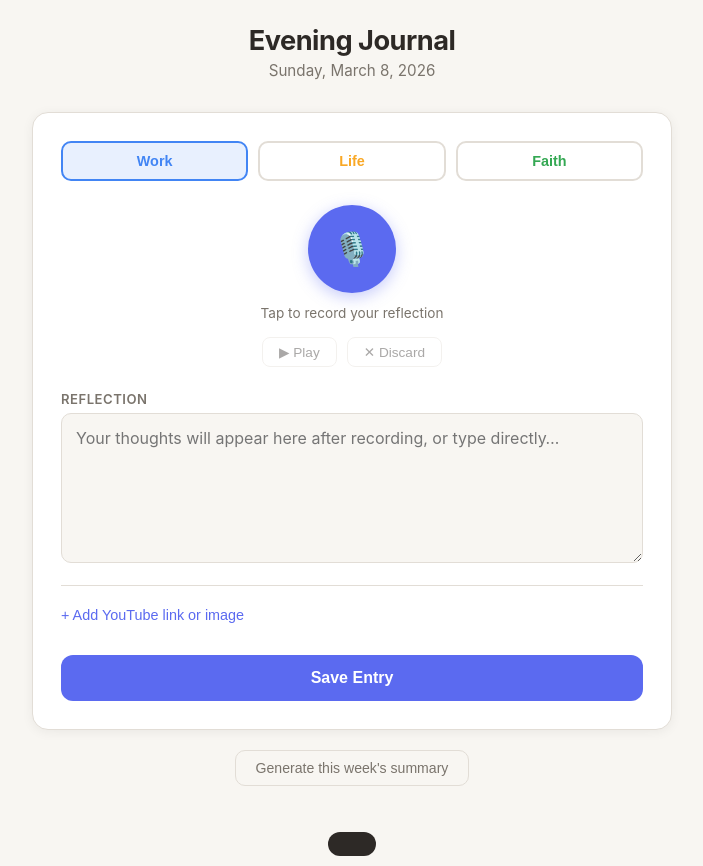
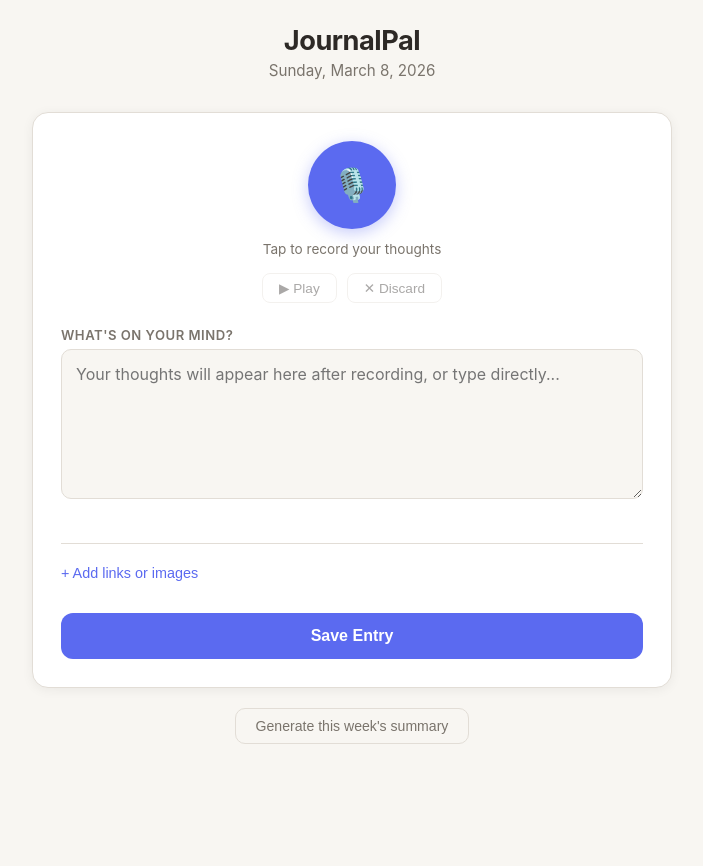
Before and after one commit to zczhuang/pdf_test, a Flask app: page / in a window 1280 px wide. Shown: the whole page, without its empty margins (288-991 px from the left). After the commit the page ends 744 px from the top, so only its background shows below. Run offline with Flask 3, Linux system fonts and the light colour scheme.

Commit message:
Remove fixed categories, add LLM auto-tagging, multi-language support, media URLs
- Remove Work/Life/Faith category selector — free-form thoughts only
- Add Claude-powered auto-tagging on every entry save
- Support multiple media URL inputs (YouTube, Google Photos, any link)
- Add Mandarin Chinese (Simplified + Traditional) to speech recognition
- Update weekly summary to use emergent themes instead of fixed domains

Co-Authored-By: Claude Opus 4.6 <noreply@anthropic.com>

```diff
--- a/app.py
+++ b/app.py
@@ -4,11 +4,12 @@ Journal & Knowledge Management System — Flask backend.
 Routes:
   GET  /              → serve the journal UI
   POST /transcribe    → transcribe voice audio, return text
-  POST /entry         → save a journal entry to Google Drive
-  POST /summarize     → generate weekly summary via Claude (also called by Cloud Scheduler)
+  POST /entry         → save a journal entry to Google Drive (auto-tagged by LLM)
+  POST /summarize     → generate weekly summary via Claude
   GET  /health        → health check for Cloud Run
 """
 
+import json
 import os
 from datetime import datetime, timezone
 
@@ -29,14 +30,13 @@ def _today() -> str:
 
 def _current_week_label() -> str:
     now = datetime.now(timezone.utc)
-    # ISO week: e.g. "Week of March 3, 2026"
     week_start = now - __import__("datetime").timedelta(days=now.weekday())
     return f"Week of {week_start.strftime('%B %-d, %Y')}"
 
 
 def _current_week_iso() -> str:
     now = datetime.now(timezone.utc)
-    return now.strftime("%G-W%V")  # e.g. 2026-W10
+    return now.strftime("%G-W%V")
 
 
 def _week_start_date() -> str:
@@ -61,7 +61,7 @@ def health():
 def transcribe():
     """
     Receive an audio blob from the browser, return transcribed text.
-    Body: multipart/form-data with field 'audio' (blob).
+    Supports English and Mandarin Chinese (auto-detected).
     """
     if "audio" not in request.files:
         return jsonify({"error": "No audio file provided"}), 400
@@ -85,24 +85,30 @@ def transcribe():
 @app.post("/entry")
 def save_entry():
     """
-    Save a journal entry.
+    Save a journal entry. LLM auto-tags the content.
 
     Accepts multipart/form-data:
-      category   (str)  work | life | faith
-      text       (str)  reflection text
-      youtube_url (str) optional YouTube URL
-      audio      (file) optional: save the raw recording to Drive
-      image      (file) optional: attach an image
+      text        (str)  thoughts/reflection text
+      media_urls  (str)  JSON array of URLs (YouTube, Google Photos, any link)
+      audio       (file) optional: save the raw recording to Drive
+      image       (file) optional: attach an image
     """
-    category = request.form.get("category", "life")
     text = (request.form.get("text") or "").strip()
-    youtube_url = (request.form.get("youtube_url") or "").strip()
 
     if not text:
-        return jsonify({"error": "Reflection text is required"}), 400
+        return jsonify({"error": "Please write or record something first"}), 400
 
     date = _today()
     media_links: list[dict] = []
+    media_urls: list[str] = []
+
+    # Parse media URLs from the form
+    raw_media_urls = request.form.get("media_urls", "")
+    if raw_media_urls:
+        try:
+            media_urls = json.loads(raw_media_urls)
+        except json.JSONDecodeError:
+            pass
 
     # Upload raw audio to Drive if provided
     if "audio" in request.files:
@@ -137,28 +143,38 @@ def save_entry():
             except Exception:
                 app.logger.exception("Image upload failed — skipping")
 
-    # Enrich YouTube URL
-    youtube_title = None
-    if youtube_url:
-        try:
-            from services.youtube_service import enrich_youtube_url
-            info = enrich_youtube_url(youtube_url)
-            youtube_title = info.get("title", youtube_url)
-        except Exception:
-            app.logger.exception("YouTube enrichment failed — using raw URL")
+    # Enrich YouTube URLs
+    enriched_urls: list[dict] = []
+    for url in media_urls:
+        label = url
+        if "youtube.com" in url or "youtu.be" in url:
+            try:
+                from services.youtube_service import enrich_youtube_url
+                info = enrich_youtube_url(url)
+                label = info.get("title", url)
+            except Exception:
+                app.logger.exception("YouTube enrichment failed — using raw URL")
+        enriched_urls.append({"label": label, "url": url})
+
+    # Auto-tag the entry with Claude
+    tags: list[str] = []
+    try:
+        from services.claude_service import tag_entry
+        tags = tag_entry(text)
+    except Exception:
+        app.logger.exception("Auto-tagging failed — saving without tags")
 
     # Write entry to Drive
     try:
         from services.drive_service import write_entry
         drive_url = write_entry(
             date=date,
-            category=category,
             text=text,
-            youtube_url=youtube_url or None,
-            youtube_title=youtube_title,
+            tags=tags,
+            media_urls=enriched_urls or None,
             media_links=media_links or None,
         )
-        return jsonify({"success": True, "drive_url": drive_url, "date": date})
+        return jsonify({"success": True, "drive_url": drive_url, "date": date, "tags": tags})
     except Exception as e:
         app.logger.exception("Entry write failed")
         return jsonify({"error": str(e)}), 500
@@ -168,10 +184,6 @@ def save_entry():
 def summarize():
     """
     Generate a weekly summary for the current week.
-    Called automatically by Cloud Scheduler every Sunday, or manually from the UI.
-
-    Optional JSON body:
-      { "week_start": "YYYY-MM-DD" }   ← override which week to summarize
     """
     body = request.get_json(silent=True) or {}
     since_date = body.get("week_start") or _week_start_date()
--- a/services/speech_service.py
+++ b/services/speech_service.py
@@ -39,6 +39,7 @@ def transcribe_audio(audio_bytes: bytes, mime_type: str = "audio/webm") -> str:
         encoding=encoding,
         sample_rate_hertz=sample_rate,
         language_code="en-US",
+        alternative_language_codes=["cmn-Hans-CN", "cmn-Hant-TW"],
         enable_automatic_punctuation=True,
         model="latest_long",
     )
--- a/templates/index.html
+++ b/templates/index.html
@@ -18,14 +18,10 @@
       --muted:    #7a746c;
       --accent:   #5b6af0;
       --accent-h: #4455e0;
-      --work:     #e8f0fe;
-      --work-b:   #4285f4;
-      --life:     #fef3e0;
-      --life-b:   #f9a825;
-      --faith:    #f0f8f0;
-      --faith-b:  #34a853;
       --danger:   #d93025;
       --rec:      #ea4335;
+      --tag-bg:   #eef0fb;
+      --tag-text: #4455e0;
     }
 
     body {
@@ -58,27 +54,7 @@
       box-shadow: 0 2px 12px rgba(0,0,0,.06);
     }
 
-    /* ── Category ── */
-    .category-row { display: flex; gap: 10px; margin-bottom: 24px; }
-    .cat-btn {
-      flex: 1;
-      padding: 10px 0;
-      border: 2px solid var(--border);
-      border-radius: 10px;
-      background: transparent;
-      cursor: pointer;
-      font-size: 0.9rem;
-      font-weight: 600;
-      transition: all .15s;
-    }
-    .cat-btn[data-cat="work"]  { color: var(--work-b);  }
-    .cat-btn[data-cat="life"]  { color: var(--life-b);  }
-    .cat-btn[data-cat="faith"] { color: var(--faith-b); }
-    .cat-btn[data-cat="work"].active  { background: var(--work);  border-color: var(--work-b);  }
-    .cat-btn[data-cat="life"].active  { background: var(--life);  border-color: var(--life-b);  }
-    .cat-btn[data-cat="faith"].active { background: var(--faith); border-color: var(--faith-b); }
-
-    /* ── Voice recorder ── */
+    /* Voice recorder */
     .mic-section {
       display: flex;
       flex-direction: column;
@@ -145,13 +121,13 @@
     }
     textarea:focus { outline: none; border-color: var(--accent); }
 
-    /* ── Optional fields ── */
-    .optional-section {
+    /* Media links section */
+    .media-section {
       border-top: 1px solid var(--border);
       padding-top: 18px;
       margin-bottom: 18px;
     }
-    .optional-toggle {
+    .media-toggle {
       background: none;
       border: none;
       color: var(--accent);
@@ -192,7 +197,28 @@
     input[type="file"] { display: none; }
     #imagePreview { max-width: 100%; border-radius: 8px; margin-bottom: 12px; display: none; }
 
-    /* ── Save button ── */
+    .hint { font-size: 0.78rem; color: var(--muted); margin-bottom: 14px; }
+
+    /* Tags display */
+    .tags-display {
+      display: flex;
+      flex-wrap: wrap;
+      gap: 6px;
+      margin-top: 8px;
+      margin-bottom: 14px;
+      min-height: 0;
+    }
+    .tag {
+      display: inline-block;
+      padding: 3px 10px;
+      background: var(--tag-bg);
+      color: var(--tag-text);
+      border-radius: 12px;
+      font-size: 0.78rem;
+      font-weight: 500;
+    }
+
+    /* Save button */
     #saveBtn {
       width: 100%;
       padding: 14px;
@@ -251,45 +277,47 @@
 <body>
 
 <header>
-  <h1>Evening Journal</h1>
+  <h1>JournalPal</h1>
   <p id="dateDisplay"></p>
 </header>
 
 <div class="card">
 
-  <!-- Category -->
-  <div class="category-row">
-    <button class="cat-btn active" data-cat="work">Work</button>
-    <button class="cat-btn" data-cat="life">Life</button>
-    <button class="cat-btn" data-cat="faith">Faith</button>
-  </div>
-
   <!-- Voice recorder -->
   <div class="mic-section">
-    <button id="micBtn" title="Record voice reflection">🎙️</button>
-    <span id="micStatus">Tap to record your reflection</span>
+    <button id="micBtn" title="Record your thoughts">🎙️</button>
+    <span id="micStatus">Tap to record your thoughts</span>
     <div class="mic-controls">
       <button id="playBtn" disabled>▶ Play</button>
       <button id="discardBtn" disabled>✕ Discard</button>
     </div>
   </div>
 
-  <!-- Reflection text -->
-  <label for="reflectionText">Reflection</label>
+  <!-- Thoughts text -->
+  <label for="reflectionText">What's on your mind?</label>
   <textarea
     id="reflectionText"
-    placeholder="Your thoughts will appear here after recording, or type directly…"
+    placeholder="Your thoughts will appear here after recording, or type directly..."
   ></textarea>
 
-  <!-- Optional extras -->
-  <div class="optional-section">
-    <button class="optional-toggle" id="optToggle">+ Add YouTube link or image</button>
-    <div class="optional-fields" id="optFields">
-      <label for="youtubeUrl">YouTube URL</label>
-      <input type="url" id="youtubeUrl" placeholder="https://youtube.com/watch?v=..." />
+  <!-- AI tags (shown after save) -->
+  <div id="tagsContainer" class="tags-display"></div>
 
-      <label>Image</label>
-      <label class="file-label" for="imageInput">Choose image…</label>
+  <!-- Media links -->
+  <div class="media-section">
+    <button class="media-toggle" id="mediaToggle">+ Add links or images</button>
+    <div class="media-fields" id="mediaFields">
+      <p class="hint">Paste YouTube, Google Photos, or any image/video URL</p>
+      <div id="mediaLinksContainer">
+        <div class="media-link-row">
+          <input type="url" placeholder="https://..." class="media-link-input" />
+          <button class="remove-link-btn" title="Remove">&times;</button>
+        </div>
+      </div>
+      <button id="addLinkBtn">+ Add another link</button>
+
+      <label style="margin-top:8px">Upload image</label>
+      <label class="file-label" for="imageInput">Choose image...</label>
       <input type="file" id="imageInput" accept="image/*" capture="camera" />
       <img id="imagePreview" alt="preview" />
     </div>
@@ -307,30 +335,38 @@
 <div id="toast"></div>
 
 <script>
-  // ── Date display ──────────────────────────────────────────────────────────
+  // Date display
   const now = new Date();
   document.getElementById("dateDisplay").textContent =
     now.toLocaleDateString("en-US", { weekday:"long", year:"numeric", month:"long", day:"numeric" });
 
-  // ── Category selector ─────────────────────────────────────────────────────
-  let category = "work";
-  document.querySelectorAll(".cat-btn").forEach(btn => {
-    btn.addEventListener("click", () => {
-      document.querySelectorAll(".cat-btn").forEach(b => b.classList.remove("active"));
-      btn.classList.add("active");
-      category = btn.dataset.cat;
-    });
+  // Media toggle
+  document.getElementById("mediaToggle").addEventListener("click", () => {
+    const f = document.getElementById("mediaFields");
+    f.classList.toggle("open");
+    document.getElementById("mediaToggle").textContent =
+      f.classList.contains("open") ? "− Hide media" : "+ Add links or images";
   });
 
-  // ── Optional toggle ───────────────────────────────────────────────────────
-  document.getElementById("optToggle").addEventListener("click", () => {
-    const f = document.getElementById("optFields");
-    f.classList.toggle("open");
-    document.getElementById("optToggle").textContent =
-      f.classList.contains("open") ? "− Hide extras" : "+ Add YouTube link or image";
+  // Add/remove media link rows
+  document.getElementById("addLinkBtn").addEventListener("click", () => {
+    const container = document.getElementById("mediaLinksContainer");
+    const row = document.createElement("div");
+    row.className = "media-link-row";
+    row.innerHTML = `
+      <input type="url" placeholder="https://..." class="media-link-input" />
+      <button class="remove-link-btn" title="Remove">&times;</button>
+    `;
+    container.appendChild(row);
+    row.querySelector(".remove-link-btn").addEventListener("click", () => row.remove());
   });
 
-  // ── Image preview ─────────────────────────────────────────────────────────
+  // Initial remove button
+  document.querySelector(".remove-link-btn").addEventListener("click", function() {
+    this.closest(".media-link-row").querySelector("input").value = "";
+  });
+
+  // Image preview
   document.getElementById("imageInput").addEventListener("change", e => {
     const file = e.target.files[0];
     if (!file) return;
@@ -374,16 +410,15 @@
         discardBtn.disabled = false;
         micBtn.classList.remove("recording");
         micBtn.textContent = "🎙️";
-        micStatus.textContent = "Recording saved. Transcribing…";
+        micStatus.textContent = "Recording saved. Transcribing...";
 
-        // Auto-transcribe
         await transcribeAudio();
       };
 
       mediaRecorder.start();
       micBtn.classList.add("recording");
       micBtn.textContent = "⏹";
-      micStatus.textContent = "Recording… tap to stop";
+      micStatus.textContent = "Recording... tap to stop";
     } catch (err) {
       showToast("Microphone access denied. Please allow mic access and retry.", "error");
     }
@@ -413,28 +448,38 @@
         ta.value = ta.value ? ta.value + "\n\n" + data.text : data.text;
         micStatus.textContent = "Transcribed! Edit below if needed.";
       } else {
-        micStatus.textContent = "Transcription returned empty. You can type your reflection.";
+        micStatus.textContent = "Transcription returned empty. You can type instead.";
       }
     } catch {
-      micStatus.textContent = "Transcription failed. Type your reflection below.";
+      micStatus.textContent = "Transcription failed. Type your thoughts below.";
     }
   }
 
-  // ── Save entry ────────────────────────────────────────────────────────────
+  // Collect media links
+  function getMediaLinks() {
+    const inputs = document.querySelectorAll(".media-link-input");
+    const links = [];
+    inputs.forEach(input => {
+      const url = input.value.trim();
+      if (url) links.push(url);
+    });
+    return links;
+  }
+
+  // Save entry
   document.getElementById("saveBtn").addEventListener("click", async () => {
     const text = document.getElementById("reflectionText").value.trim();
-    if (!text) { showToast("Please write or record a reflection first.", "error"); return; }
+    if (!text) { showToast("Please write or record something first.", "error"); return; }
 
     const saveBtn = document.getElementById("saveBtn");
     saveBtn.disabled = true;
-    saveBtn.textContent = "Saving…";
+    saveBtn.textContent = "Saving...";
 
     const fd = new FormData();
-    fd.append("category", category);
     fd.append("text", text);
 
-    const youtubeUrl = document.getElementById("youtubeUrl").value.trim();
-    if (youtubeUrl) fd.append("youtube_url", youtubeUrl);
+    const mediaLinks = getMediaLinks();
+    if (mediaLinks.length > 0) fd.append("media_urls", JSON.stringify(mediaLinks));
 
     const imageFile = document.getElementById("imageInput").files[0];
     if (imageFile) fd.append("image", imageFile);
@@ -446,16 +491,23 @@
       const data = await res.json();
       if (data.success) {
         showToast("Entry saved to Google Drive!", "success");
+
+        // Show AI-generated tags
+        if (data.tags && data.tags.length > 0) {
+          const container = document.getElementById("tagsContainer");
+          container.innerHTML = data.tags.map(t => `<span class="tag">${t}</span>`).join("");
+        }
+
         setTimeout(() => {
           document.getElementById("reflectionText").value = "";
-          document.getElementById("youtubeUrl").value = "";
+          document.querySelectorAll(".media-link-input").forEach(i => i.value = "");
           document.getElementById("imageInput").value = "";
           document.getElementById("imagePreview").style.display = "none";
           audioBlob = null;
           playBtn.disabled = true;
           discardBtn.disabled = true;
-          micStatus.textContent = "Tap to record your reflection";
-        }, 1500);
+          micStatus.textContent = "Tap to record your thoughts";
+        }, 2000);
       } else {
         showToast("Error: " + (data.error || "Unknown error"), "error");
       }
@@ -467,11 +519,11 @@
     }
   });
 
-  // ── Weekly summary ────────────────────────────────────────────────────────
+  // Weekly summary
   document.getElementById("summaryBtn").addEventListener("click", async () => {
     const btn = document.getElementById("summaryBtn");
     btn.disabled = true;
-    btn.textContent = "Generating summary…";
+    btn.textContent = "Generating summary...";
     try {
       const res = await fetch("/summarize", {
         method: "POST",
```
Also changed, not shown: other parts of templates/index.html (+43 -14 lines), services/claude_service.py (+47 -12 lines), services/drive_service.py (+28 -30 lines).
